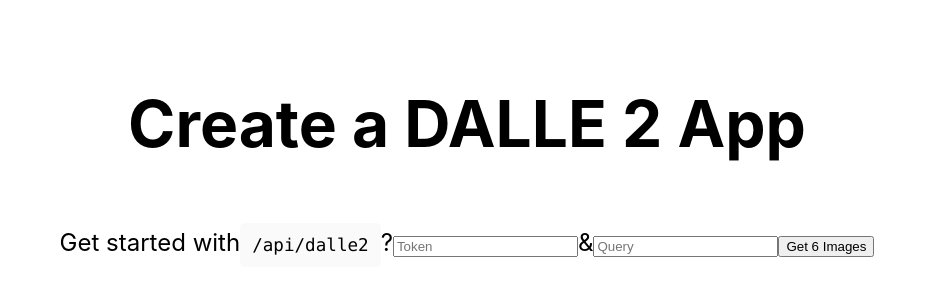
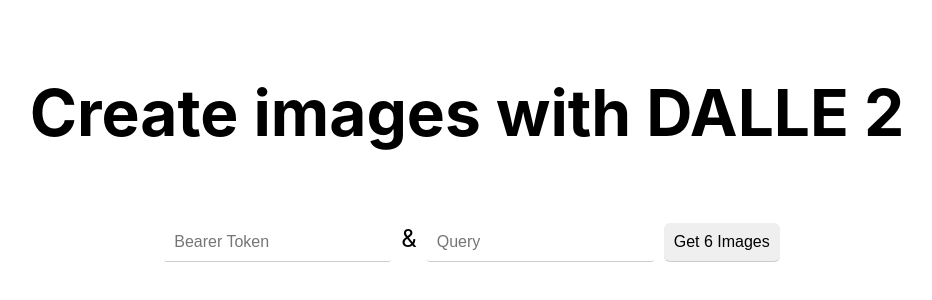
Before and after one commit to 1998code/DALLE-2-App, a Next.js app: page / in a window 1280 px wide. Shown: the part 194-494 px from the top of the page, without its empty margins (173-1105 px from the left). Built offline with nearby package versions, Linux system fonts and the light colour scheme.

Commit message:
add styling to form elements

```diff
--- a/pages/index.js
+++ b/pages/index.js
@@ -35,17 +35,14 @@
       </Head>
 
       <main className={styles.main}>
-        <h1 className={styles.title}>Create a DALLE 2 App</h1>
+        <h1 className={styles.title}>Create images with DALLE 2</h1>
         <p className={styles.description}>
-          Get started with
-          <code className={styles.code}>/api/dalle2</code>
-          ?
           <input
             id="token"
             type="text"
             value={token}
             onChange={(e) => setToken(e.target.value)}
-            placeholder="Token"
+            placeholder="Bearer Token"
           />
           &
           <input
@@ -57,6 +54,9 @@
           />
           <button onClick={getDalle2}>Get 6 Images</button>
         </p>{" "}
+
+
+
         {loading && <p>Loading...</p>}
         <div className={styles.grid}>
           {results.map((result) => {
--- a/styles/globals.css
+++ b/styles/globals.css
@@ -14,3 +14,22 @@
 * {
   box-sizing: border-box;
 }
+
+input {
+  font-size: 16px;
+  padding: 10px;
+  margin: 10px;
+  border: none;
+  border-bottom: 1px solid #ccc;
+  margin-bottom: 10px;
+  border-radius: 3px;
+}
+
+button{
+  font-size: 16px;
+  padding: 10px;
+  border: none;
+  border-bottom: 1px solid #ccc;
+  margin-bottom: 10px;
+  border-radius: 6px;
+}
```
Also changed, not shown: .eslintrc.json (added).
